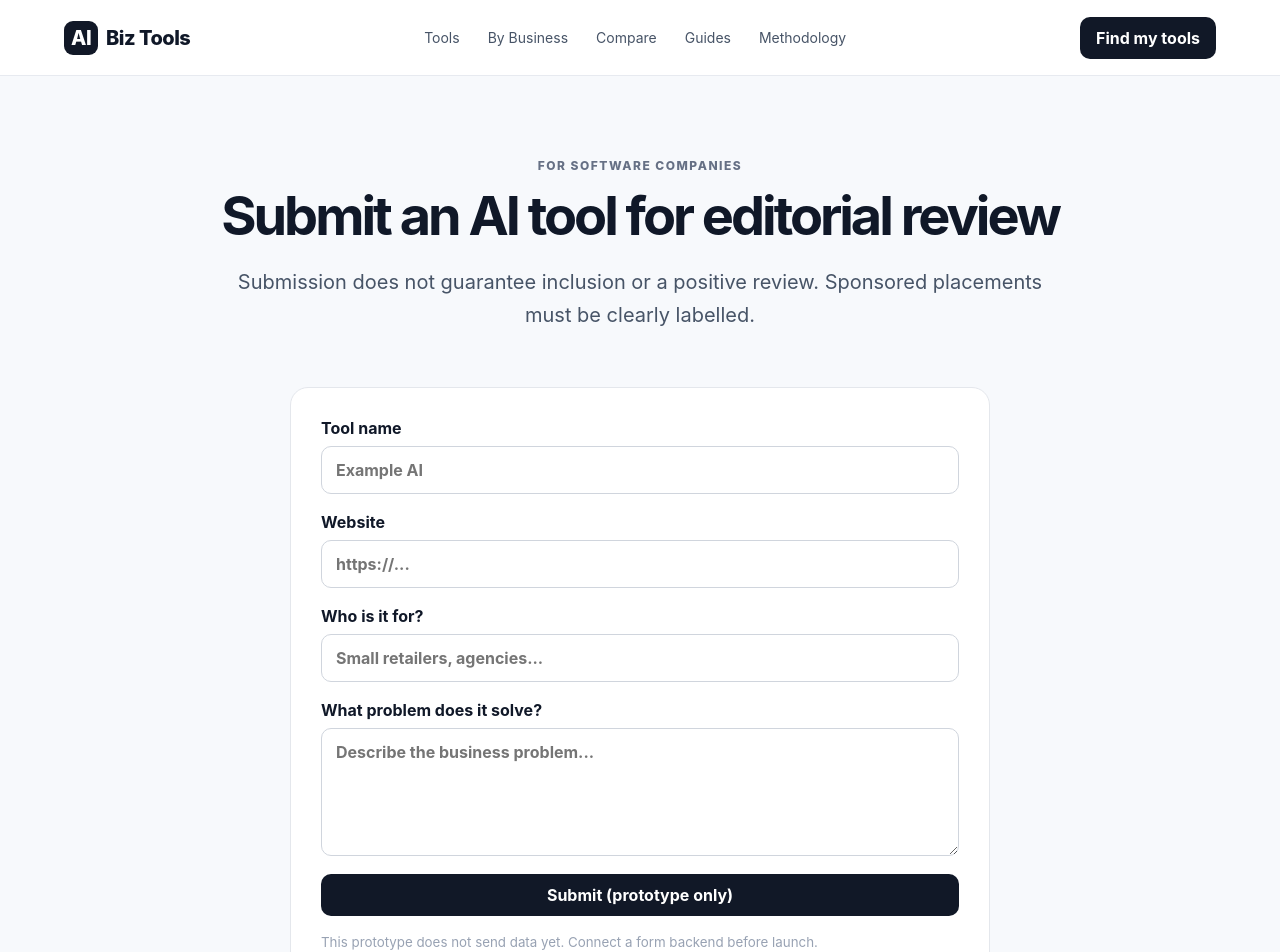
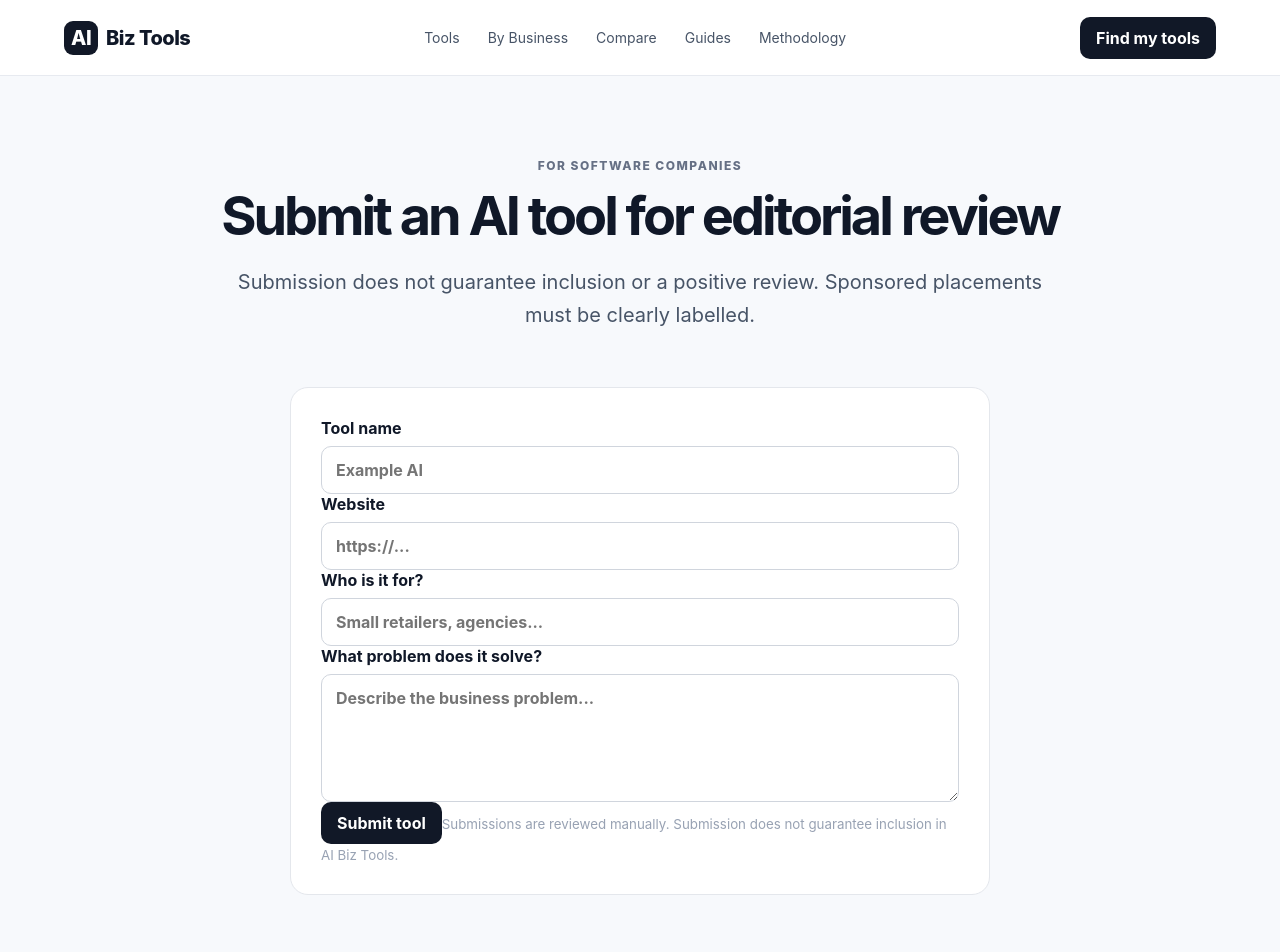
Before and after one commit to TsayAlex/ai-biz-tools, a Next.js app: page /submit in a window 1280 px wide. Shown: the top 952 px of the page. Built offline with nearby package versions, Linux system fonts and the light colour scheme; no server answers.

Commit message:
Add working tool submission form

```diff
--- /dev/null
+++ b/app/api/submit/route.js
@@ -0,0 +1,103 @@
+import { Resend } from "resend";
+import { NextResponse } from "next/server";
+
+export async function POST(request) {
+  try {
+    const formData = await request.formData();
+
+    const toolName = String(formData.get("toolName") || "").trim();
+    const website = String(formData.get("website") || "").trim();
+    const audience = String(formData.get("audience") || "").trim();
+    const problem = String(formData.get("problem") || "").trim();
+
+    const companyWebsite = String(
+      formData.get("companyWebsite") || ""
+    ).trim();
+
+    // Honeypot spam protection
+    if (companyWebsite) {
+      return NextResponse.redirect(
+        new URL("/submit/thanks", request.url),
+        303
+      );
+    }
+
+    // Required fields
+    if (!toolName || !website || !audience || !problem) {
+      return new NextResponse(
+        "Please complete all required fields.",
+        { status: 400 }
+      );
+    }
+
+    // Website validation
+    try {
+      const parsedUrl = new URL(website);
+
+      if (
+        parsedUrl.protocol !== "http:" &&
+        parsedUrl.protocol !== "https:"
+      ) {
+        throw new Error("Invalid protocol");
+      }
+    } catch {
+      return new NextResponse(
+        "Please enter a valid website URL.",
+        { status: 400 }
+      );
+    }
+
+    if (!process.env.RESEND_API_KEY || !process.env.SUBMISSIONS_TO) {
+      console.error("Missing Resend environment variables.");
+
+      return new NextResponse(
+        "Submission service is temporarily unavailable.",
+        { status: 500 }
+      );
+    }
+
+    const resend = new Resend(process.env.RESEND_API_KEY);
+
+    const { error } = await resend.emails.send({
+      from: "AI Biz Tools <onboarding@resend.dev>",
+      to: process.env.SUBMISSIONS_TO,
+      subject: `New AI tool submission: ${toolName}`,
+      text: `
+New AI tool submission
+
+Tool name:
+${toolName}
+
+Website:
+${website}
+
+Target audience:
+${audience}
+
+Problem solved:
+${problem}
+      `
+    });
+
+    if (error) {
+      console.error("Resend error:", error);
+
+      return new NextResponse(
+        "Something went wrong. Please try again later.",
+        { status: 500 }
+      );
+    }
+
+    return NextResponse.redirect(
+      new URL("/submit/thanks", request.url),
+      303
+    );
+  } catch (error) {
+    console.error("Submission error:", error);
+
+    return new NextResponse(
+      "Something went wrong. Please try again later.",
+      { status: 500 }
+    );
+  }
+}
--- a/app/submit/page.js
+++ b/app/submit/page.js
@@ -1,20 +1,83 @@
-export const metadata = { title:"Submit an AI tool" };
+export const metadata = {
+  title: "Submit an AI tool"
+};
 
 export default function Submit() {
   return (
     <main className="detail-page">
       <section className="business-hero">
         <span className="eyebrow">FOR SOFTWARE COMPANIES</span>
+
         <h1>Submit an AI tool for editorial review</h1>
-        <p>Submission does not guarantee inclusion or a positive review. Sponsored placements must be clearly labelled.</p>
+
+        <p>
+          Submission does not guarantee inclusion or a positive review.
+          Sponsored placements must be clearly labelled.
+        </p>
       </section>
+
       <section className="form-card">
-        <label>Tool name<input placeholder="Example AI" /></label>
-        <label>Website<input placeholder="https://..." /></label>
-        <label>Who is it for?<input placeholder="Small retailers, agencies..." /></label>
-        <label>What problem does it solve?<textarea rows="5" placeholder="Describe the business problem..." /></label>
-        <button className="primary">Submit (prototype only)</button>
-        <small>This prototype does not send data yet. Connect a form backend before launch.</small>
+        <form action="/api/submit" method="POST">
+          <label>
+            Tool name
+            <input
+              name="toolName"
+              placeholder="Example AI"
+              required
+              maxLength={100}
+            />
+          </label>
+
+          <label>
+            Website
+            <input
+              name="website"
+              type="url"
+              placeholder="https://..."
+              required
+              maxLength={300}
+            />
+          </label>
+
+          <label>
+            Who is it for?
+            <input
+              name="audience"
+              placeholder="Small retailers, agencies..."
+              required
+              maxLength={200}
+            />
+          </label>
+
+          <label>
+            What problem does it solve?
+            <textarea
+              name="problem"
+              rows="5"
+              placeholder="Describe the business problem..."
+              required
+              maxLength={2000}
+            />
+          </label>
+
+          {/* Honeypot anti-spam field */}
+          <input
+            type="text"
+            name="companyWebsite"
+            tabIndex="-1"
+            autoComplete="off"
+            style={{ display: "none" }}
+          />
+
+          <button className="primary" type="submit">
+            Submit tool
+          </button>
+
+          <small>
+            Submissions are reviewed manually. Submission does not guarantee
+            inclusion in AI Biz Tools.
+          </small>
+        </form>
       </section>
     </main>
   );
--- a/package.json
+++ b/package.json
@@ -10,6 +10,7 @@
   "dependencies": {
     "next": "14.2.35",
     "react": "18.3.1",
-    "react-dom": "18.3.1"
+    "react-dom": "18.3.1",
+    "resend": "^6.28.0"
   }
 }
```
Also changed, not shown: app/submit/thanks/page.js (added, +24 -0 lines), 1 other file (tests, documents, lock files or other folders).
